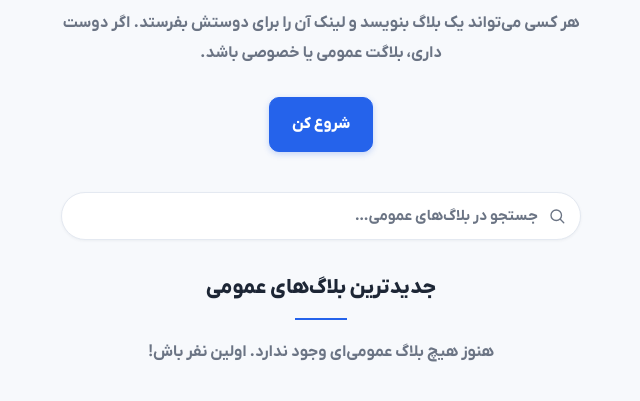
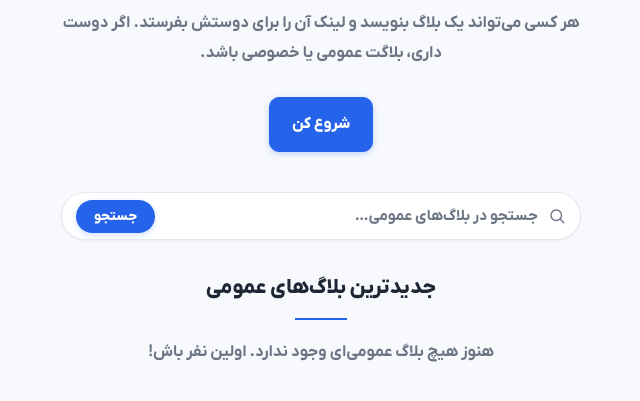
Before and after one commit to ShayanCoder710/BlogiShy, a Flask app: page / in a window 1280 px wide. Shown: the part 267-668 px from the top of the page, without its empty margins (319-959 px from the left). Run offline with Flask 3, Linux system fonts and the light colour scheme; data that the repository does not hold is empty; parts of the project's set-up code (start-up, migrations or seed data) failed here and were passed over; some web fonts are replaced.

Commit message:
add search submit button, show author name in admin blog table

```diff
--- a/static/css/app.css
+++ b/static/css/app.css
@@ -399,6 +399,31 @@ body .eggy > div {
 }
 .home-search input::placeholder { color: var(--muted); }
 .home-search input[type="search"]::-webkit-search-cancel-button { -webkit-appearance: none; }
+.home-search-btn {
+  flex-shrink: 0;
+  border: none;
+  background: var(--sky);
+  color: #fff;
+  font-family: inherit;
+  font-size: 0.85rem;
+  font-weight: 700;
+  padding: 8px 18px;
+  border-radius: 999px;
+  cursor: pointer;
+  transition: background var(--speed) var(--ease), transform var(--speed) var(--ease),
+    box-shadow var(--speed) var(--ease);
+  box-shadow: 0 2px 6px rgba(37, 99, 235, 0.22);
+}
+.home-search-btn:hover {
+  background: var(--sky-strong);
+  transform: translateY(-1px);
+  box-shadow: 0 4px 10px rgba(37, 99, 235, 0.28);
+}
+.home-search-btn span { display: inline; }
+@media (max-width: 480px) {
+  .home-search-btn span { display: none; }
+  .home-search-btn::after { content: "⌕"; font-size: 1rem; line-height: 1; }
+}
 .blog-card { display: flex; flex-direction: column; }
 .blog-card-media {
   margin-bottom: 14px;
--- a/templates/admin.html
+++ b/templates/admin.html
@@ -47,7 +47,7 @@
         <tr>
           <td class="num">{{ b.id | fa }}</td>
           <td>{{ b.title }}</td>
-          <td dir="ltr">{{ b.user.username if b.user else '-' }}</td>
+          <td dir="ltr">{{ b.user.display_name if b.user else '-' }}</td>
           <td>{% if b.is_public %}<span class="badge badge-public">عمومی</span>{% else %}<span class="badge badge-private">خصوصی</span>{% endif %}</td>
           <td>
             <div class="row-actions">
--- a/templates/base.html
+++ b/templates/base.html
@@ -5,8 +5,8 @@
 <meta name="viewport" content="width=device-width, initial-scale=1">
 <title>{% block title %}BlogiShy{% endblock %}</title>
 <link rel="icon" type="image/png" href="{{ url_for('static', filename='images/icon.png') }}">
-<link rel="stylesheet" href="{{ url_for('static', filename='css/inkflow.css', v='18') }}">
-<link rel="stylesheet" href="{{ url_for('static', filename='css/app.css', v='18') }}">
+<link rel="stylesheet" href="{{ url_for('static', filename='css/inkflow.css', v='19') }}">
+<link rel="stylesheet" href="{{ url_for('static', filename='css/app.css', v='19') }}">
 </head>
 <body>
 <header class="site-header">
@@ -39,7 +39,7 @@
 
 {% block scripts %}{% endblock %}
 <script type="module">
-import { Eggy } from "{{ url_for('static', filename='js/eggy.js', v='18') }}";
+import { Eggy } from "{{ url_for('static', filename='js/eggy.js', v='19') }}";
 const toasts = [
 {% with messages = get_flashed_messages(with_categories=true) %}
 {% for cat, msg in messages %}
--- a/templates/home.html
+++ b/templates/home.html
@@ -14,6 +14,7 @@
   <svg viewBox="0 0 24 24" fill="none" stroke="currentColor" stroke-width="1.8" stroke-linecap="round" aria-hidden="true"><circle cx="11" cy="11" r="7"></circle><path d="m21 21-4.3-4.3"></path></svg>
   <input type="search" name="q" id="home-search-input" value="{{ q if q else '' }}"
          placeholder="جستجو در بلاگ‌های عمومی…" autocomplete="off">
+  <button type="submit" class="home-search-btn"><span>جستجو</span></button>
 </form>
 
 {% if q %}
--- a/templates/write.html
+++ b/templates/write.html
@@ -64,7 +64,7 @@
 {% endblock %}
 {% block scripts %}
 <script type="importmap">
-{ "imports": { "dompurify": "{{ url_for('static', filename='vendor/dompurify.es.mjs', v='18') }}" } }
+{ "imports": { "dompurify": "{{ url_for('static', filename='vendor/dompurify.es.mjs', v='19') }}" } }
 </script>
 {% if blog and blog.url %}
 <script>
@@ -79,7 +79,7 @@ document.getElementById('copy-btn').addEventListener('click', function () {
 });
 </script>
 {% else %}
-<script type="module" src="{{ url_for('static', filename='js/editor-setup.mjs', v='18') }}"></script>
+<script type="module" src="{{ url_for('static', filename='js/editor-setup.mjs', v='19') }}"></script>
 <script>
 (function () {
   var fileInput = document.getElementById('cover');
```
